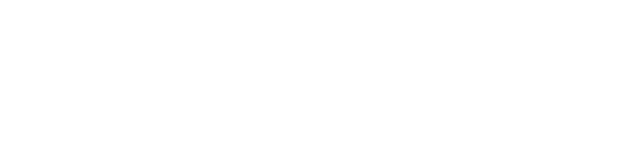
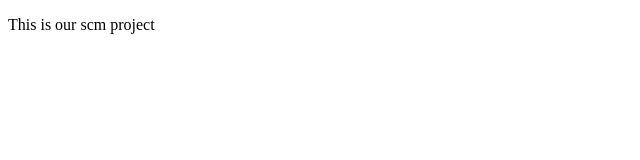
Before and after one commit to ananayamittal11/scm-project, a plain HTML site: page index.html in a window 1280 px wide. Shown: the whole page, without its empty margins (0-640 px from the left). Drawn offline with Linux system fonts and the light colour scheme.

Commit message:
modified

```diff
--- a/index.html
+++ b/index.html
@@ -2,6 +2,7 @@
 <!DOCTYPE html>
 <html lang="en">
 <head>
+    <p>This is our scm project</p>
     <meta charset="UTF-8">
     <meta name="viewport" content="width=device-width, initial-scale=1.0">
     <title>Document</title>
```
